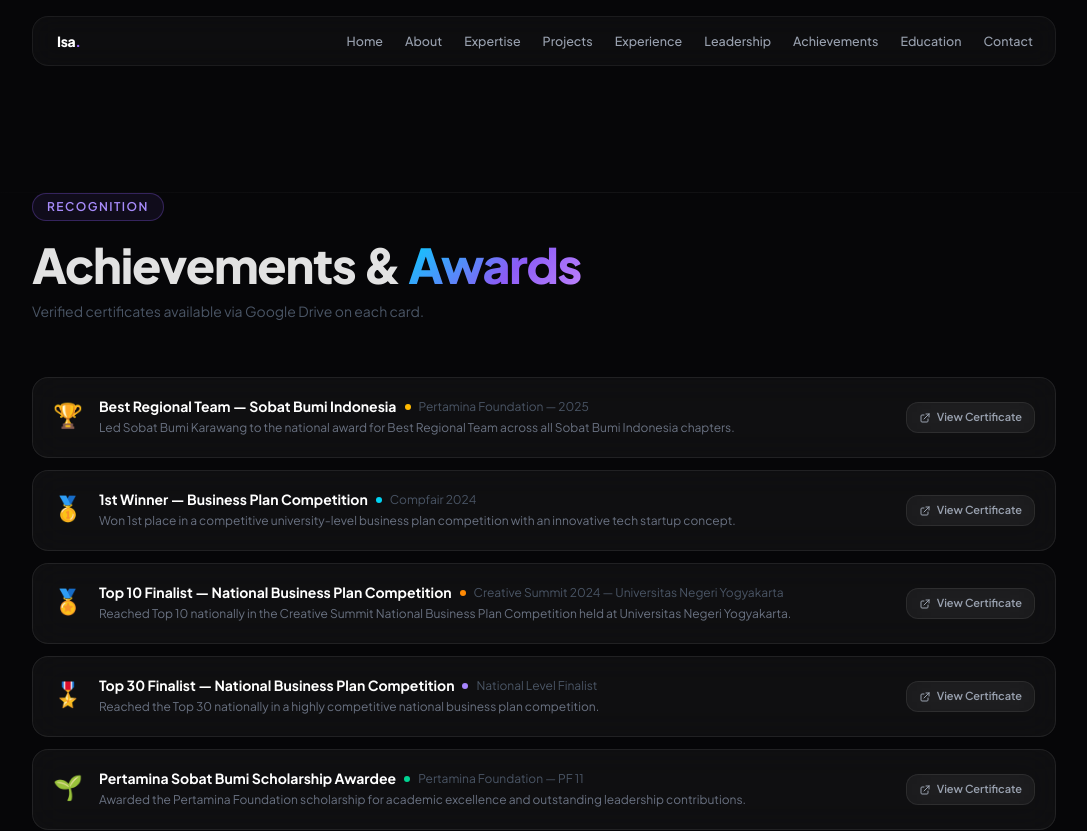
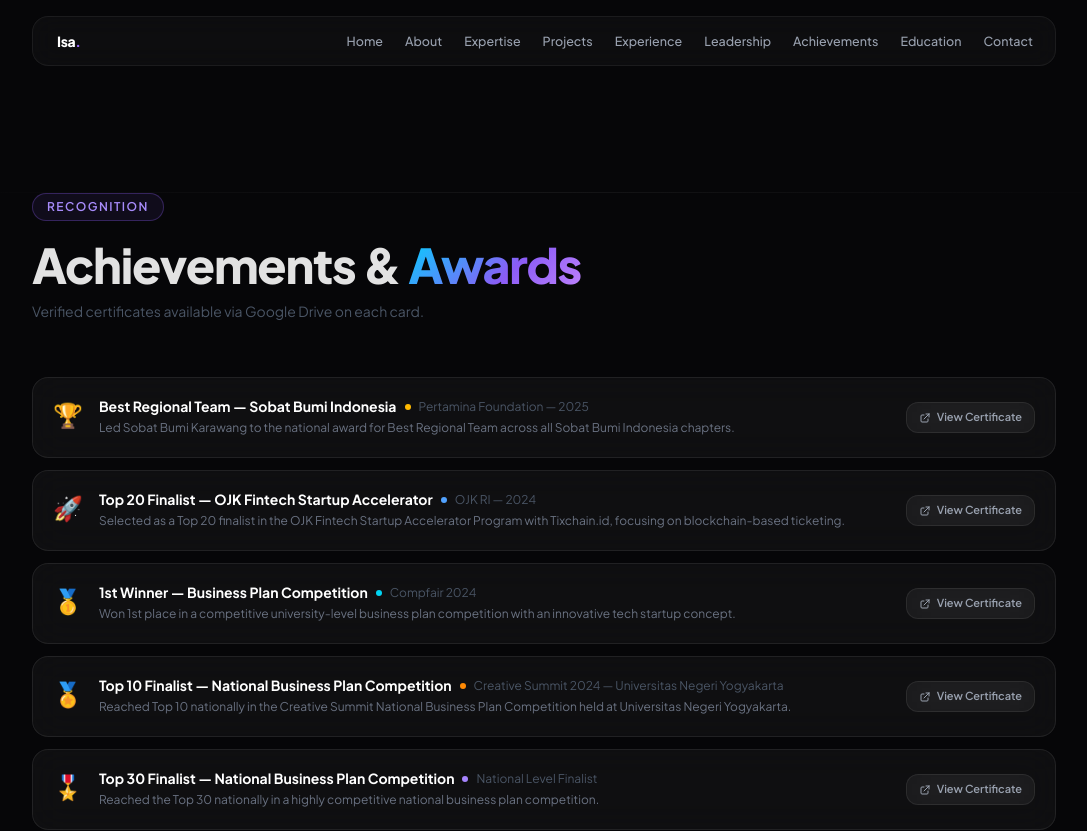
Before and after one commit to ghifarryaal/Web-Portofolio, a Next.js app: page /achievements in a window 1280 px wide. Shown: the top 831 px of the page, without its empty margins (96-1183 px from the left). Built offline with nearby package versions, Linux system fonts and the light colour scheme.

Commit message:
Update education date and add Tixchain OJK achievement

```diff
--- a/components/Achievements.tsx
+++ b/components/Achievements.tsx
@@ -20,6 +20,13 @@ const achievements = [
         subtitle: 'Pertamina Foundation — 2025',
         description: 'Led Sobat Bumi Karawang to the national award for Best Regional Team across all Sobat Bumi Indonesia chapters.',
         color: 'from-amber-500/10', border: 'border-amber-500/20', dot: 'bg-amber-400', cert: CERT_URLS.sobatBumi,
+    },
+    {
+        icon: '🚀',
+        title: 'Top 20 Finalist — OJK Fintech Startup Accelerator',
+        subtitle: 'OJK RI — 2024',
+        description: 'Selected as a Top 20 finalist in the OJK Fintech Startup Accelerator Program with Tixchain.id, focusing on blockchain-based ticketing.',
+        color: 'from-blue-500/10', border: 'border-blue-500/20', dot: 'bg-blue-400', cert: CERT_URLS.top10,
     },
     {
         icon: '🥇',
--- a/components/Education.tsx
+++ b/components/Education.tsx
@@ -51,7 +51,7 @@ export default function Education() {
                                 <div>
                                     <h3 className="text-xl font-bold text-white mb-1">Universitas Singaperbangsa Karawang</h3>
                                     <p className="text-sm text-gray-400 mb-0.5">Bachelor of Information Systems</p>
-                                    <p className="text-xs font-mono text-gray-600">2022 – Present</p>
+                                    <p className="text-xs font-mono text-gray-600">2022 – 2026</p>
                                 </div>
                                 <div className="text-right mt-4 md:mt-0">
                                     <p className="text-4xl font-black gradient-text leading-none">3.93</p>
--- a/components/Projects.tsx
+++ b/components/Projects.tsx
@@ -42,6 +42,7 @@ const projects = [
         description:
             'Initiated and developed a blockchain-based concert ticketing platform focused on transparency, digital ownership, and fraud prevention.',
         impact: [
+            'Top 20 OJK Fintech Startup Accelerator 2024',
             'Secured IDR 10 million project funding',
             'Built full product concept and architecture',
             'Designed business model and product strategy',
```
